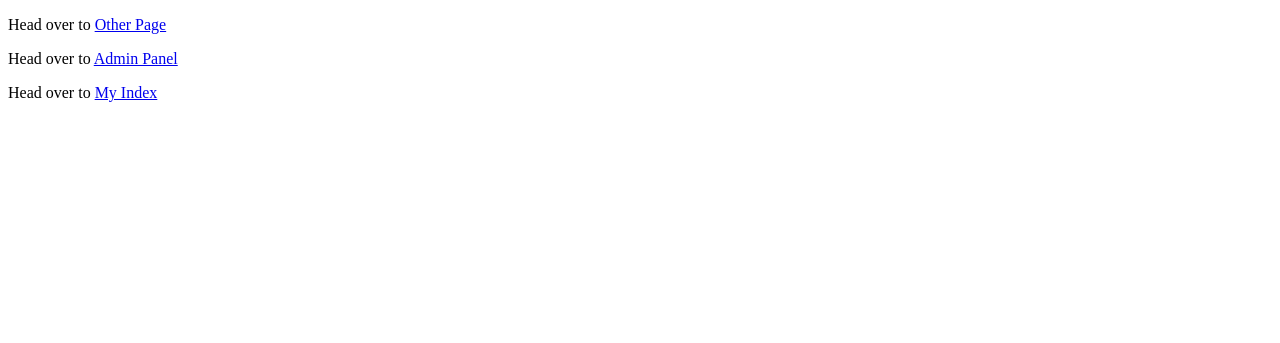
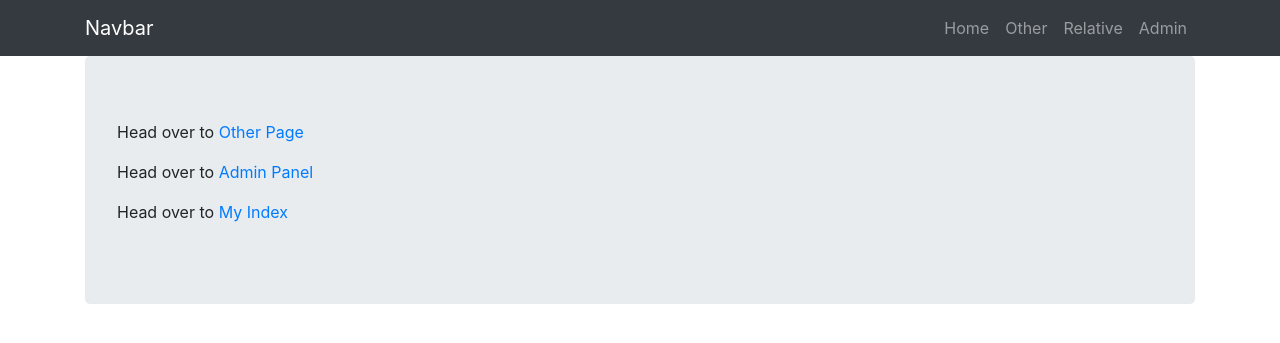
Before and after one commit to HeadHunTeR779/Template-Project, a Django app: template templates/basic_app/relative_url_templates.html in a window 1280 px wide. Shown: the top 343 px of the page. Run offline with Django 3.2, Linux system fonts and the light colour scheme; the template is opened without the code that fills it, so the values that code supplies are empty; some libraries are stand-ins or nearby versions.

Commit message:
Added Base Templates and Dynamic URL Mappings to Pages

```diff
--- a/templates/basic_app/base.html
+++ b/templates/basic_app/base.html
@@ -0,0 +1,47 @@
+<!DOCTYPE html>
+<html lang="en">
+  <head>
+    <meta charset="utf-8">
+    <meta name="viewport" content="device-width, initial-scale=1.0">
+    <meta http-equiv="X-UA-Compatible" content="ie=edge">
+    <link rel="stylesheet" href="https://maxcdn.bootstrapcdn.com/bootstrap/4.0.0/css/bootstrap.min.css" integrity="sha384-Gn5384xqQ1aoWXA+058RXPxPg6fy4IWvTNh0E263XmFcJlSAwiGgFAW/dAiS6JXm" crossorigin="anonymous">
+
+    <title>{% block title_block %}{% endblock %}</title>
+  </head>
+  <body>
+
+    <nav class="navbar navbar-expand-sm navbar-dark bg-dark fixed top">
+      <div class="container">
+        <a href="#" class="navbar-brand">Navbar</a>
+        <button class="navbar-toggler" data-toggle="collapse" data-target="#myNavBar"><span class="navbar-toggler-icon"></span></button>
+        <div class="collapse navbar-collapse" id="myNavBar">
+          <ul class="ml-auto navbar-nav">
+            <li class="nav-item">
+              <a href="{% url 'index_view' %}" class="nav-link">Home</a>
+            </li>
+            <li class="nav-item">
+              <a href="{% url 'basic_app:other' %}" class="nav-link">Other</a>
+            </li>
+            <li class="nav-item">
+              <a href="{% url 'basic_app:relative' %}" class="nav-link">Relative</a>
+            </li>
+            <li class="nav-item">
+              <a href="{% url 'admin:index' %}" class="nav-link">Admin</a>
+            </li>
+          </ul>
+        </div>
+      </div>
+    </nav>
+
+    {% block body_block %}      <!-- THese can be as many as you want -->
+
+    <!-- Stuff Goes here :)  -->
+
+    {% endblock %}
+
+
+    <script src="https://code.jquery.com/jquery-3.2.1.slim.min.js" integrity="sha384-KJ3o2DKtIkvYIK3UENzmM7KCkRr/rE9/Qpg6aAZGJwFDMVNA/GpGFF93hXpG5KkN" crossorigin="anonymous"></script>
+    <script src="https://cdnjs.cloudflare.com/ajax/libs/popper.js/1.12.9/umd/popper.min.js" integrity="sha384-ApNbgh9B+Y1QKtv3Rn7W3mgPxhU9K/ScQsAP7hUibX39j7fakFPskvXusvfa0b4Q" crossorigin="anonymous"></script>
+    <script src="https://maxcdn.bootstrapcdn.com/bootstrap/4.0.0/js/bootstrap.min.js" integrity="sha384-JZR6Spejh4U02d8jOt6vLEHfe/JQGiRRSQQxSfFWpi1MquVdAyjUar5+76PVCmYl" crossorigin="anonymous"></script>
+  </body>
+</html>
--- a/templates/basic_app/relative_url_templates.html
+++ b/templates/basic_app/relative_url_templates.html
@@ -1,17 +1,14 @@
 <!DOCTYPE html>
-<html>
+{% extends "basic_app/base.html" %}  <!-- Looks under tempaltes folder which you added in settings.py -->
 
-<head>
-  <meta charset="UTF-8">
-  <meta name="viewport" content="device-width, initial-scale=1.0">
-  <meta http-equiv="X-UA-Compatible" content="ie=edge">
-  <title>Relative URL Templates</title>
-</head>
+{% block title_block %}Relative URL Templates{% endblock %}
 
-<body>
-  <p> Head over to <a href="{% url 'basic_app:other' %}">Other Page</a>
-    <p> Head over to <a href="{% url 'admin:index' %}">Admin Panel</a>
-      <p> Head over to <a href="{% url 'index_view' %}">My Index</a>
-</body>
-
-</html>
+{% block body_block %}
+<div class="container">
+  <div class="jumbotron">
+    <p> Head over to <a href="{% url 'basic_app:other' %}">Other Page</a></p>
+    <p> Head over to <a href="{% url 'admin:index' %}">Admin Panel</a></p>
+    <p> Head over to <a href="{% url 'index_view' %}">My Index</a></p>
+    </div>
+  </div>
+{% endblock %}
```
Also changed, not shown: templates/basic_app/index.html (+9 -10 lines), templates/basic_app/other.html (+10 -11 lines).
